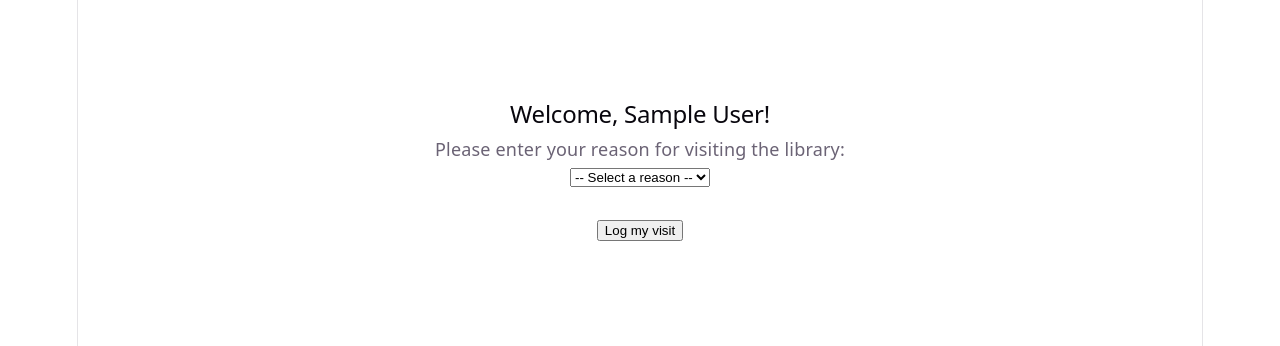
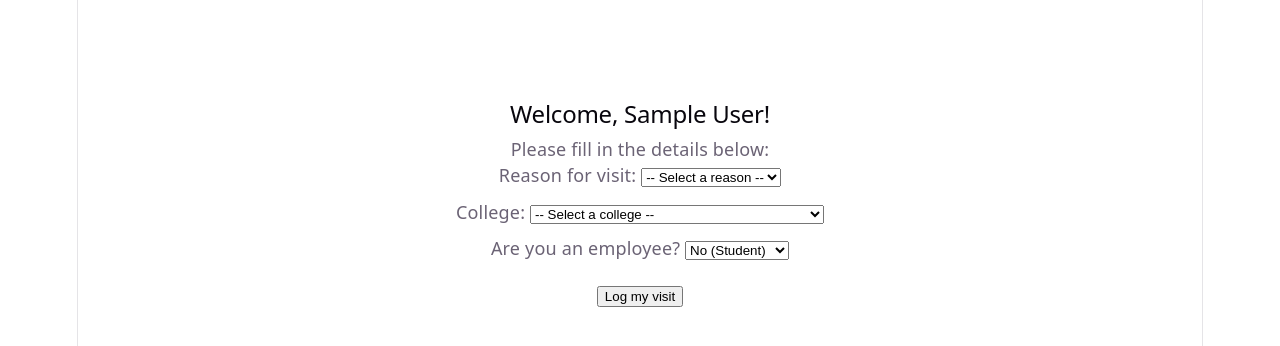
Before and after one commit to Jasper-Pasco/neu-library-visitor-log, a React (Vite) app: page /home in a window 1280 px wide. Shown: the top 346 px of the page. Built offline with nearby package versions, Linux system fonts and the light colour scheme; no server answers; sample sign-in values are in the browser's storage.

Commit message:
added college and employee filters

```diff
--- a/src/pages/Admin.jsx
+++ b/src/pages/Admin.jsx
@@ -11,6 +11,8 @@ function Admin() {
   const [blocked, setBlocked] = useState([]);
   const [filter, setFilter] = useState("today");
   const [reasonFilter, setReasonFilter] = useState("");
+  const [collegeFilter, setCollegeFilter] = useState("");
+  const [employeeFilter, setEmployeeFilter] = useState("");
   const [search, setSearch] = useState("");
   const [loading, setLoading] = useState(true);
   const navigate = useNavigate();
@@ -83,6 +85,8 @@ function Admin() {
   const filteredVisitors = visitors
   .filter(filterByDate)
   .filter((v) => (reasonFilter ? v.reason === reasonFilter : true))
+  .filter((v) => (collegeFilter ? v.college === collegeFilter : true))
+  .filter((v) => (employeeFilter ? v.isEmployee === employeeFilter : true))
   .filter((v) =>
     search
       ? v.name?.toLowerCase().includes(search.toLowerCase()) ||
@@ -124,12 +128,33 @@ function Admin() {
           <option value="all">All Time</option>
         </select>
 
-        <select value={reasonFilter} onChange={(e) => setReasonFilter(e.target.value)}>
-          <option value="">All Reasons</option>
-          <option value="Reading">Reading</option>
-          <option value="Researching">Researching</option>
-          <option value="Use of Computer">Use of Computer</option>
-          <option value="Meeting">Meeting</option>
+        <select value={collegeFilter} onChange={(e) => setCollegeFilter(e.target.value)}>
+  <option value="">All Colleges</option>
+  <option value="College of Accountancy">College of Accountancy</option>
+  <option value="College of Agriculture">College of Agriculture</option>
+  <option value="College of Arts and Sciences">College of Arts and Sciences</option>
+  <option value="College of Business Administration">College of Business Administration</option>
+  <option value="College of Communication">College of Communication</option>
+  <option value="College of Criminology">College of Criminology</option>
+  <option value="College of Education">College of Education</option>
+  <option value="College of Engineering and Architecture">College of Engineering and Architecture</option>
+  <option value="College of Informatics and Computing Studies">College of Informatics and Computing Studies</option>
+  <option value="College of Law">College of Law</option>
+  <option value="College of Medical Technology">College of Medical Technology</option>
+  <option value="College of Medicine">College of Medicine</option>
+  <option value="College of Midwifery">College of Midwifery</option>
+  <option value="College of Music">College of Music</option>
+  <option value="College of Nursing">College of Nursing</option>
+  <option value="College of Physical Therapy">College of Physical Therapy</option>
+  <option value="College of Respiratory Therapy">College of Respiratory Therapy</option>
+  <option value="School of International Relations">School of International Relations</option>
+</select>
+
+<select value={employeeFilter} onChange={(e) => setEmployeeFilter(e.target.value)}>
+  <option value="">All Visitors</option>
+  <option value="no">Students</option>
+  <option value="teacher">Teachers</option>
+  <option value="staff">Staff</option>
 </select>
 
         <input
@@ -160,6 +185,8 @@ function Admin() {
             <th style={{ textAlign: "left", padding: "10px" }}>Name</th>
             <th style={{ textAlign: "left", padding: "10px" }}>Email</th>
             <th style={{ textAlign: "left", padding: "10px" }}>Reason</th>
+            <th style={{ textAlign: "left", padding: "10px" }}>College</th>
+            <th style={{ textAlign: "left", padding: "10px" }}>Employee</th>
             <th style={{ textAlign: "left", padding: "10px" }}>Date</th>
             <th style={{ textAlign: "left", padding: "10px" }}>Action</th>
           </tr>
@@ -170,6 +197,8 @@ function Admin() {
   <td style={{ padding: "10px" }}>{v.name}</td>
   <td style={{ padding: "10px" }}>{v.email}</td>
   <td style={{ padding: "10px" }}>{v.reason}</td>
+  <td style={{ padding: "10px" }}>{v.college || "N/A"}</td>
+  <td style={{ padding: "10px" }}>{v.isEmployee === "no" ? "Student" : v.isEmployee === "teacher" ? "Teacher" : "Staff"}</td>
   <td style={{ padding: "10px" }}>
     {v.timestamp.toDate().toLocaleDateString()}
   </td>
--- a/src/pages/Home.jsx
+++ b/src/pages/Home.jsx
@@ -2,25 +2,30 @@ import { useEffect, useState } from "react";
 import { auth, db } from "../firebase";
 import { useNavigate } from "react-router-dom";
 import { collection, addDoc, Timestamp } from "firebase/firestore";
+import { onAuthStateChanged } from "firebase/auth";
 
 function Home() {
   const [user, setUser] = useState(null);
   const [reason, setReason] = useState("");
+  const [college, setCollege] = useState("");
+  const [isEmployee, setIsEmployee] = useState("no");
   const [submitted, setSubmitted] = useState(false);
   const navigate = useNavigate();
 
   useEffect(() => {
-    const currentUser = auth.currentUser;
+    const unsubscribe = onAuthStateChanged(auth, (currentUser) => {
       if (!currentUser) {
         navigate("/");
       } else {
         setUser(currentUser);
       }
+    });
+    return () => unsubscribe();
   }, []);
 
   const handleSubmit = async () => {
-    if (!reason) {
-      alert("Please enter a reason for your visit.");
+    if (!reason || !college) {
+      alert("Please fill in all fields.");
       return;
     }
 
@@ -28,6 +33,8 @@ function Home() {
       name: user.displayName,
       email: user.email,
       reason: reason,
+      college: college,
+      isEmployee: isEmployee,
       timestamp: Timestamp.now(),
     });
 
@@ -46,7 +53,10 @@ function Home() {
   return (
     <div style={{ textAlign: "center", marginTop: "100px" }}>
       <h2>Welcome, {user?.displayName}!</h2>
-      <p>Please enter your reason for visiting the library:</p>
+      <p>Please fill in the details below:</p>
+
+      <div style={{ marginBottom: "10px" }}>
+        <label>Reason for visit: </label>
         <select value={reason} onChange={(e) => setReason(e.target.value)}>
           <option value="">-- Select a reason --</option>
           <option value="Reading">Reading</option>
@@ -54,7 +64,42 @@ function Home() {
           <option value="Use of Computer">Use of Computer</option>
           <option value="Meeting">Meeting</option>
         </select>
-      <br /><br />
+      </div>
+
+      <div style={{ marginBottom: "10px" }}>
+        <label>College: </label>
+       <select value={college} onChange={(e) => setCollege(e.target.value)}>
+  <option value="">-- Select a college --</option>
+  <option value="College of Accountancy">College of Accountancy</option>
+  <option value="College of Agriculture">College of Agriculture</option>
+  <option value="College of Arts and Sciences">College of Arts and Sciences</option>
+  <option value="College of Business Administration">College of Business Administration</option>
+  <option value="College of Communication">College of Communication</option>
+  <option value="College of Criminology">College of Criminology</option>
+  <option value="College of Education">College of Education</option>
+  <option value="College of Engineering and Architecture">College of Engineering and Architecture</option>
+  <option value="College of Informatics and Computing Studies">College of Informatics and Computing Studies</option>
+  <option value="College of Law">College of Law</option>
+  <option value="College of Medical Technology">College of Medical Technology</option>
+  <option value="College of Medicine">College of Medicine</option>
+  <option value="College of Midwifery">College of Midwifery</option>
+  <option value="College of Music">College of Music</option>
+  <option value="College of Nursing">College of Nursing</option>
+  <option value="College of Physical Therapy">College of Physical Therapy</option>
+  <option value="College of Respiratory Therapy">College of Respiratory Therapy</option>
+  <option value="School of International Relations">School of International Relations</option>
+</select>
+      </div>
+
+      <div style={{ marginBottom: "20px" }}>
+        <label>Are you an employee? </label>
+        <select value={isEmployee} onChange={(e) => setIsEmployee(e.target.value)}>
+          <option value="no">No (Student)</option>
+          <option value="teacher">Yes - Teacher</option>
+          <option value="staff">Yes - Staff</option>
+        </select>
+      </div>
+
       <button onClick={handleSubmit}>Log my visit</button>
     </div>
   );
```
Lines whose indentation alone changed are shown as unchanged.
